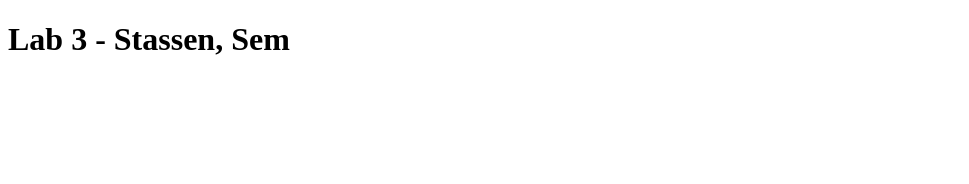
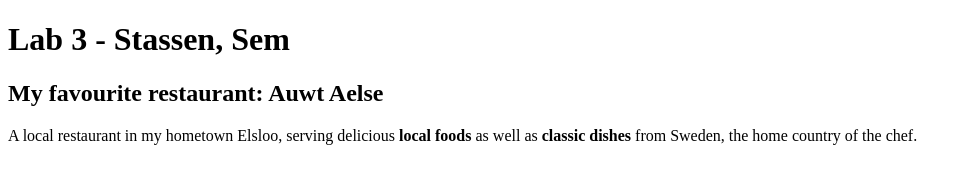
Before and after one commit to 44-563-Web-Apps-S24/44563-webapps-s24-assignment3-SemStassen, a plain HTML site: page index.html in a window 1280 px wide. Shown: the whole page, without its empty margins (0-969 px from the left). Drawn offline with Linux system fonts and the light colour scheme.

Commit message:
Add favourite restaurant

```diff
--- a/index.html
+++ b/index.html
@@ -1,11 +1,18 @@
 <!DOCTYPE html>
 <html lang="en">
-<head>
-    <meta charset="UTF-8">
-    <meta name="viewport" content="width=device-width, initial-scale=1.0">
+  <head>
+    <meta charset="UTF-8" />
+    <meta name="viewport" content="width=device-width, initial-scale=1.0" />
     <title>Stassen, Sem</title>
-</head>
-<body>
+  </head>
+
+  <body>
     <h1>Lab 3 - Stassen, Sem</h1>
-</body>
+    <h2>My favourite restaurant: Auwt Aelse</h2>
+    <p>
+      A local restaurant in my hometown Elsloo, serving delicious
+      <strong>local foods</strong> as well as
+      <strong>classic dishes</strong> from Sweden, the home country of the chef.
+    </p>
+  </body>
 </html>
```
